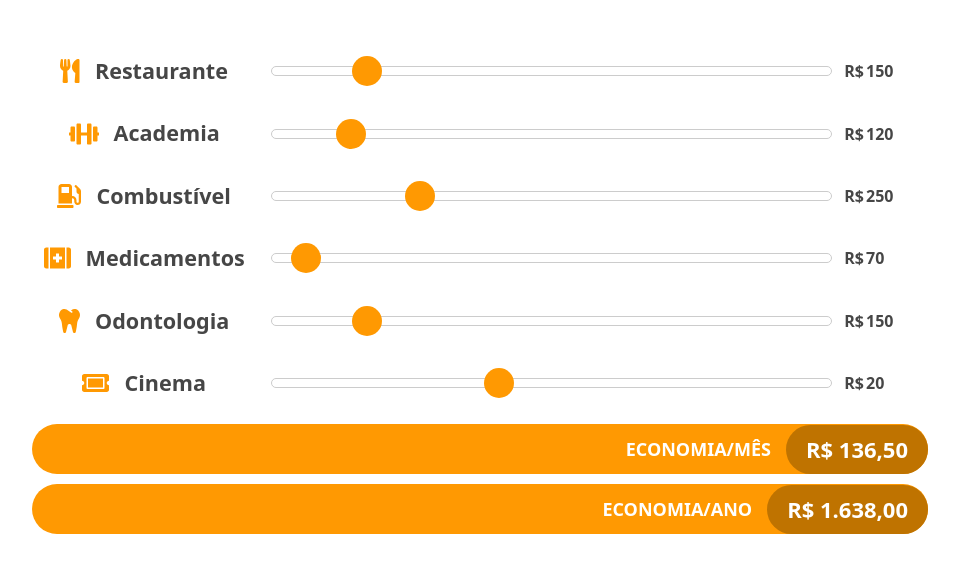
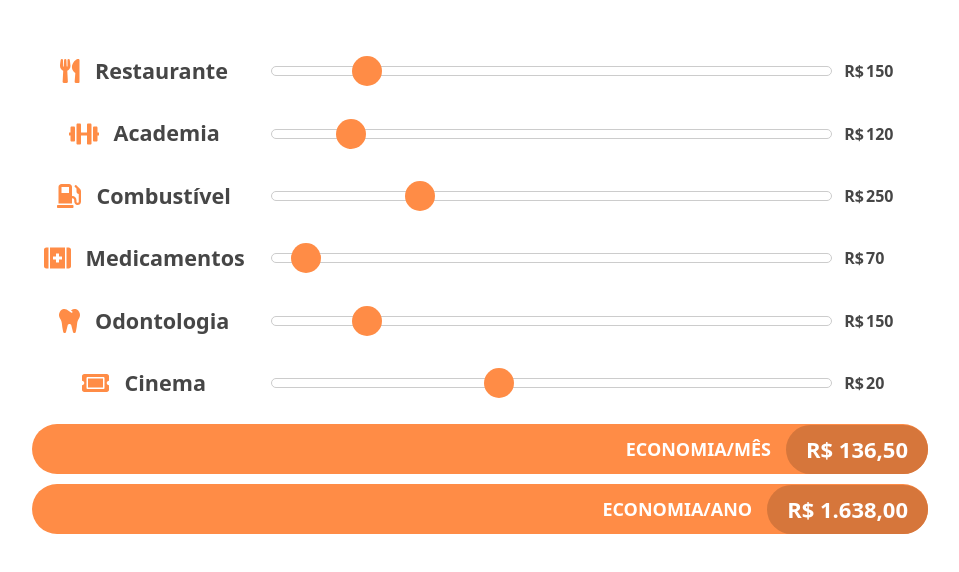
Before and after one commit to VictorPubh/discount-calculator, a React (Create React App) app: page / in a window 1280 px wide. Shown: the top 572 px of the page, without its empty margins (160-1119 px from the left). Built offline with nearby package versions, Linux system fonts and the light colour scheme.

Commit message:
Change colors

```diff
--- /dev/null
+++ b/index.html
@@ -0,0 +1 @@
+<iframe src="https://discount-calculator-delta.vercel.app/" width="100%" height="575px" scrolling="no" frameborder="0" />
--- a/src/components/Lecupon/Line/styles.js
+++ b/src/components/Lecupon/Line/styles.js
@@ -17,7 +17,7 @@ export const Container = styled.div`
   .icon {
     font-size: 1.5rem;
     margin-right: 15px;
-    color: #ff9902;
+    color: #ff8C46;
   }
 
   span {
@@ -67,7 +67,7 @@ export const Container = styled.div`
     margin-top: -11px;
     width: 30px;
     height: 30px;
-    background: #ff9902;
+    background: #ff8C46;
     border: 0px solid rgba(255, 82, 82, 0);
     border: 0;
     border-radius: 50px;
@@ -88,7 +88,7 @@ export const Container = styled.div`
   input[type="range"]::-moz-range-thumb {
     width: 30px;
     height: 30px;
-    background: #ff9902;
+    background: #ff8C46;
     border: 0px solid rgba(255, 82, 82, 0);
     border: 0;
     border-radius: 50px;
@@ -116,7 +116,7 @@ export const Container = styled.div`
   input[type="range"]::-ms-thumb {
     width: 30px;
     height: 30px;
-    background: #ff9902;
+    background: #ff8C46;
     border: 0px solid rgba(255, 82, 82, 0);
     border: 0;
     border-radius: 50px;
--- a/src/components/Lecupon/styles.js
+++ b/src/components/Lecupon/styles.js
@@ -15,14 +15,14 @@ export const Result = styled.div`
   color: #fff;
   font-size: 18px;
   font-weight: 700;
-  background: #ff9902;
+  background: #ff8C46;
   border-radius: 30px;
 
   margin-top: 10px;
 
   span {
     font-size: 22px;
-    background-color: #bf7300;
+    background-color: rgb(214, 118, 59);
     border-radius: 30px;
     padding: 8px 20px;
     margin-left: 15px;
```
